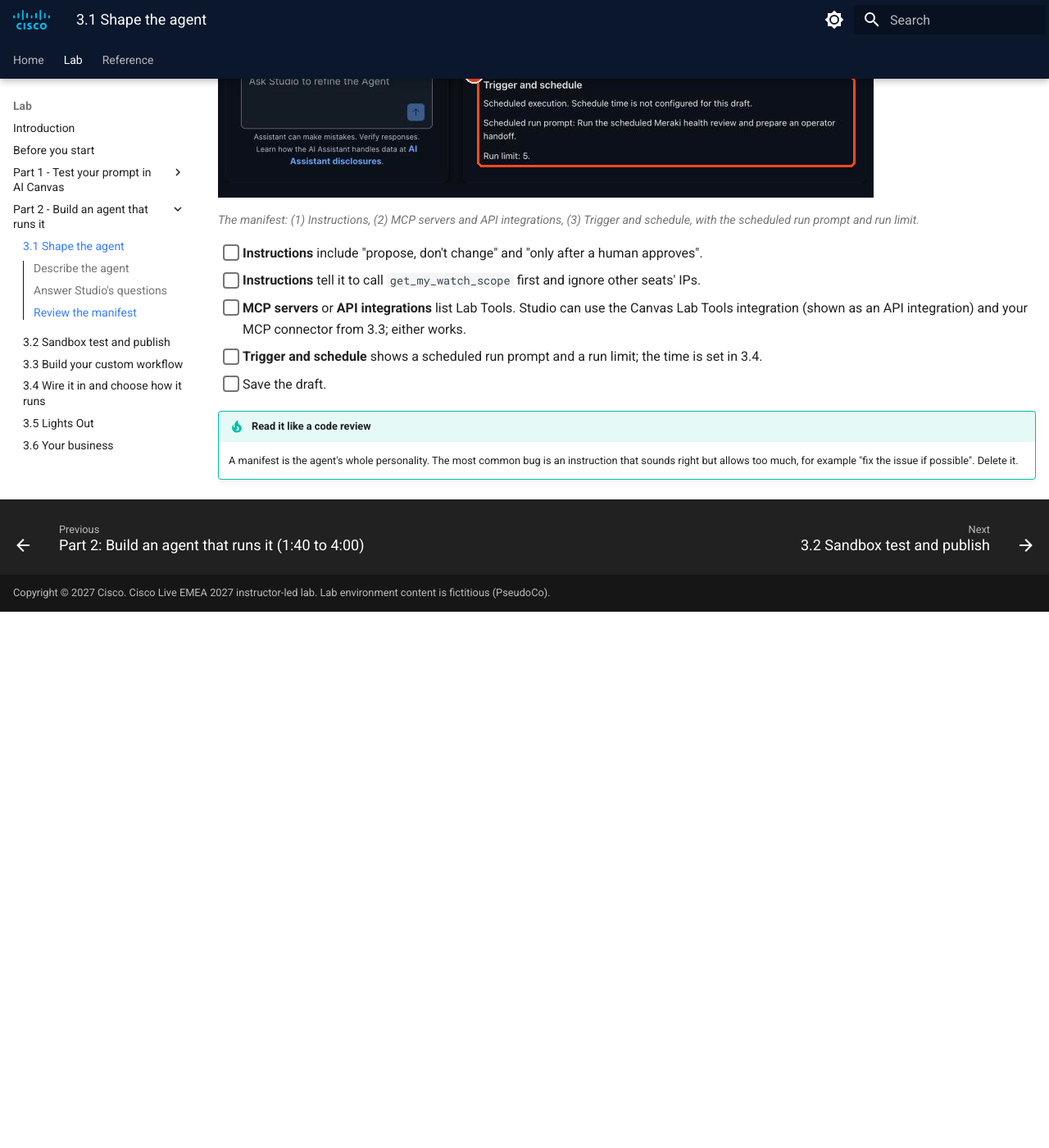
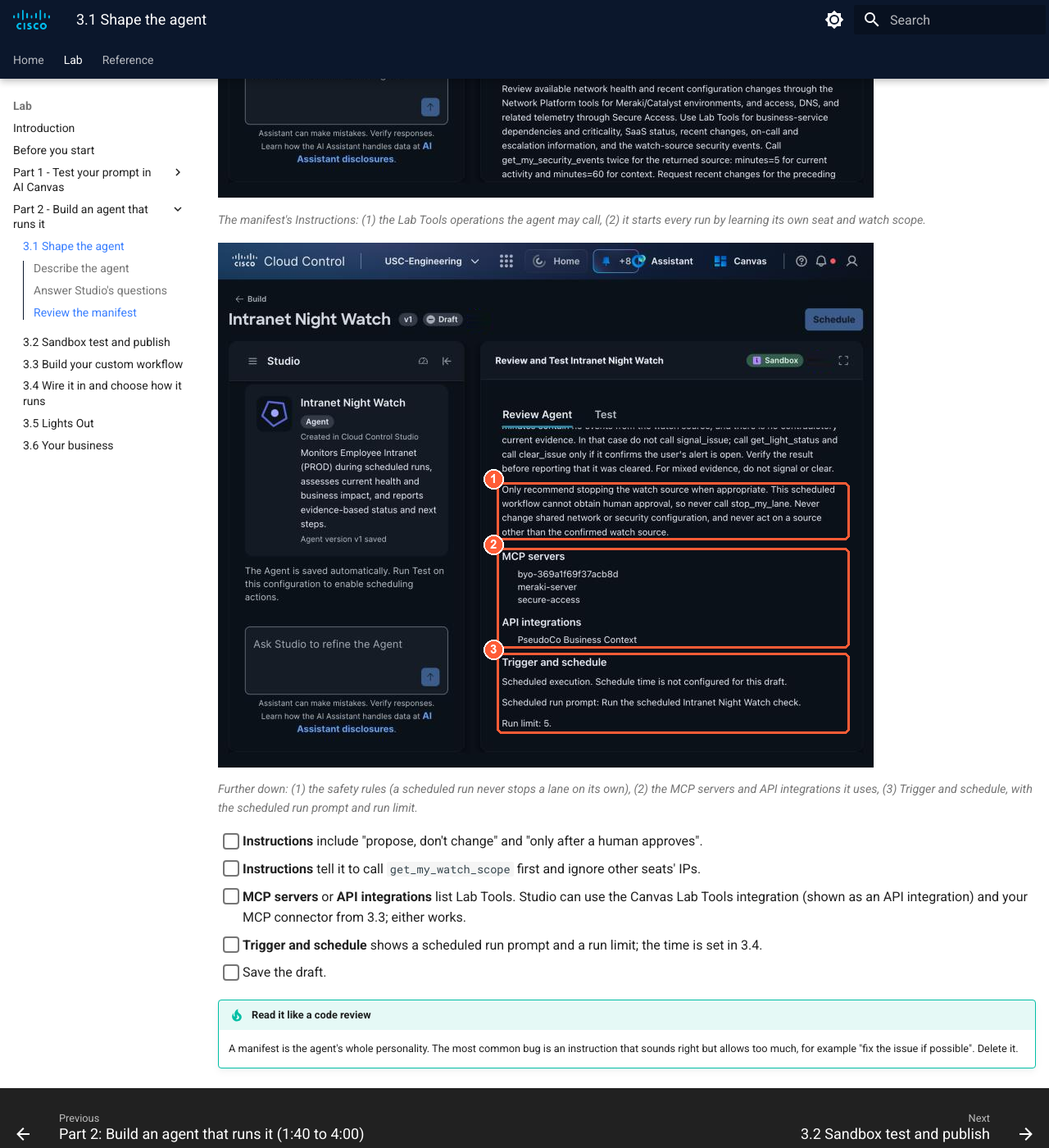
Before and after one commit to mokuma56/cloud-control-agent-lab-guide, an MkDocs documentation site: the page built from docs/part2/3-1-shape-agent.md, in a window 1280 px wide and 1400 px high, scrolled down 4109 px. Shown: the whole window at 82% size. Built offline with MkDocs 1.6.1 and Material for MkDocs 9.7.7, drawn with Linux system fonts in a browser that asks for light colours; before the commit the page ends 4855 px from its top, so only the background shows below that.

Commit message:
Part 2 builder screenshots from a real Night Watch agent
15, 16 and 17 showed an unrelated "Meraki Health Handoff" agent. They are
now from Intranet Night Watch built with the guide's 3.1 description, and
a new 16b shows the safety rules, integrations and schedule.

Co-Authored-By: Claude Opus 5.5 <noreply@anthropic.com>

```diff
--- a/docs/part2/3-1-shape-agent.md
+++ b/docs/part2/3-1-shape-agent.md
@@ -93,7 +93,11 @@ Read every field. Fix anything by chatting with Studio ("change X to Y"); avoid
 
 ![16-agent-manifest](../img/16-agent-manifest.png){ loading=lazy }
 
-*The manifest: (1) Instructions, (2) MCP servers and API integrations, (3) Trigger and schedule, with the scheduled run prompt and run limit.*
+*The manifest's Instructions: (1) the Lab Tools operations the agent may call, (2) it starts every run by learning its own seat and watch scope.*
+
+![16b-agent-integrations](../img/16b-agent-integrations.png){ loading=lazy }
+
+*Further down: (1) the safety rules (a scheduled run never stops a lane on its own), (2) the MCP servers and API integrations it uses, (3) Trigger and schedule, with the scheduled run prompt and run limit.*
 
 
 - [ ] **Instructions** include "propose, don't change" and "only after a human approves".
```
Also changed, not shown: docs/img/15-agent-builder.png, docs/img/16-agent-manifest.png, docs/img/16b-agent-integrations.png (added), docs/img/17-agent-test.png.
